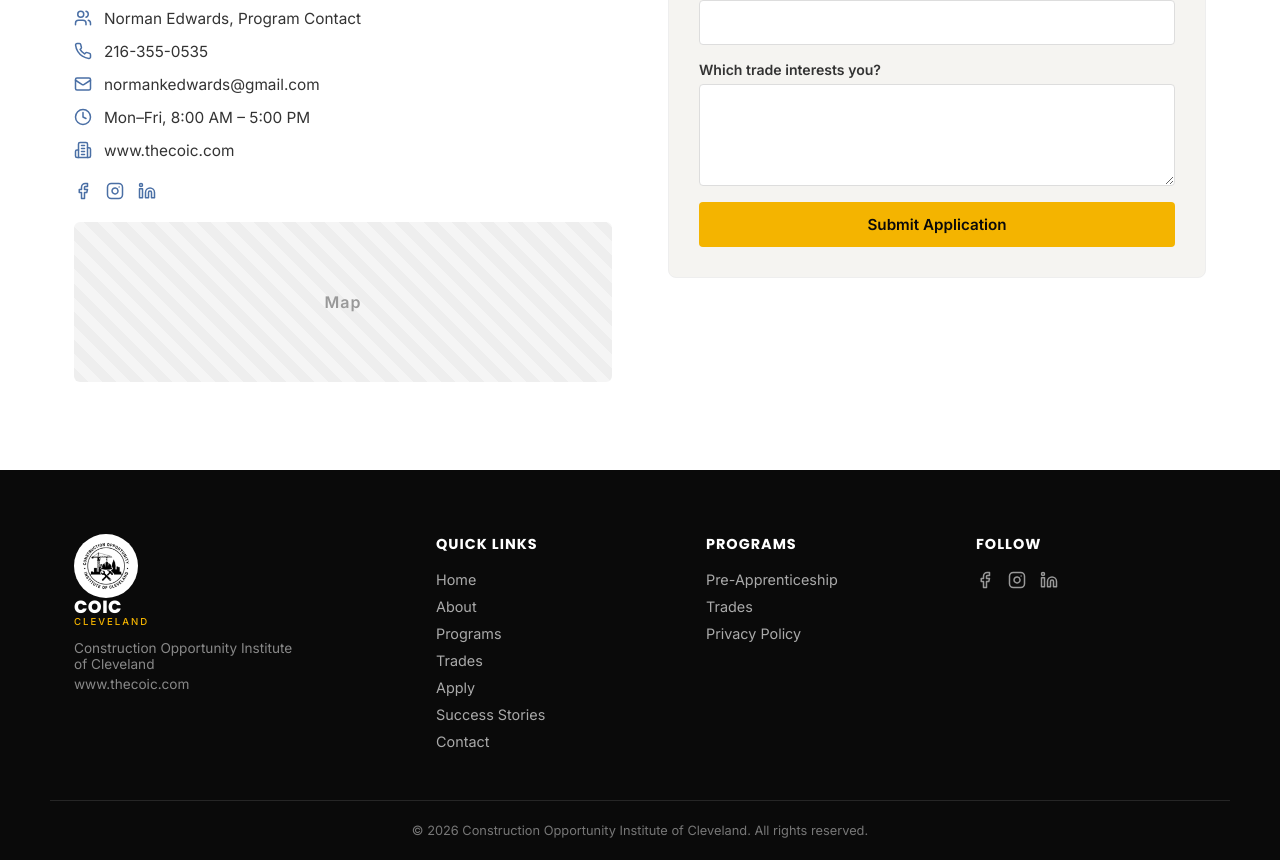
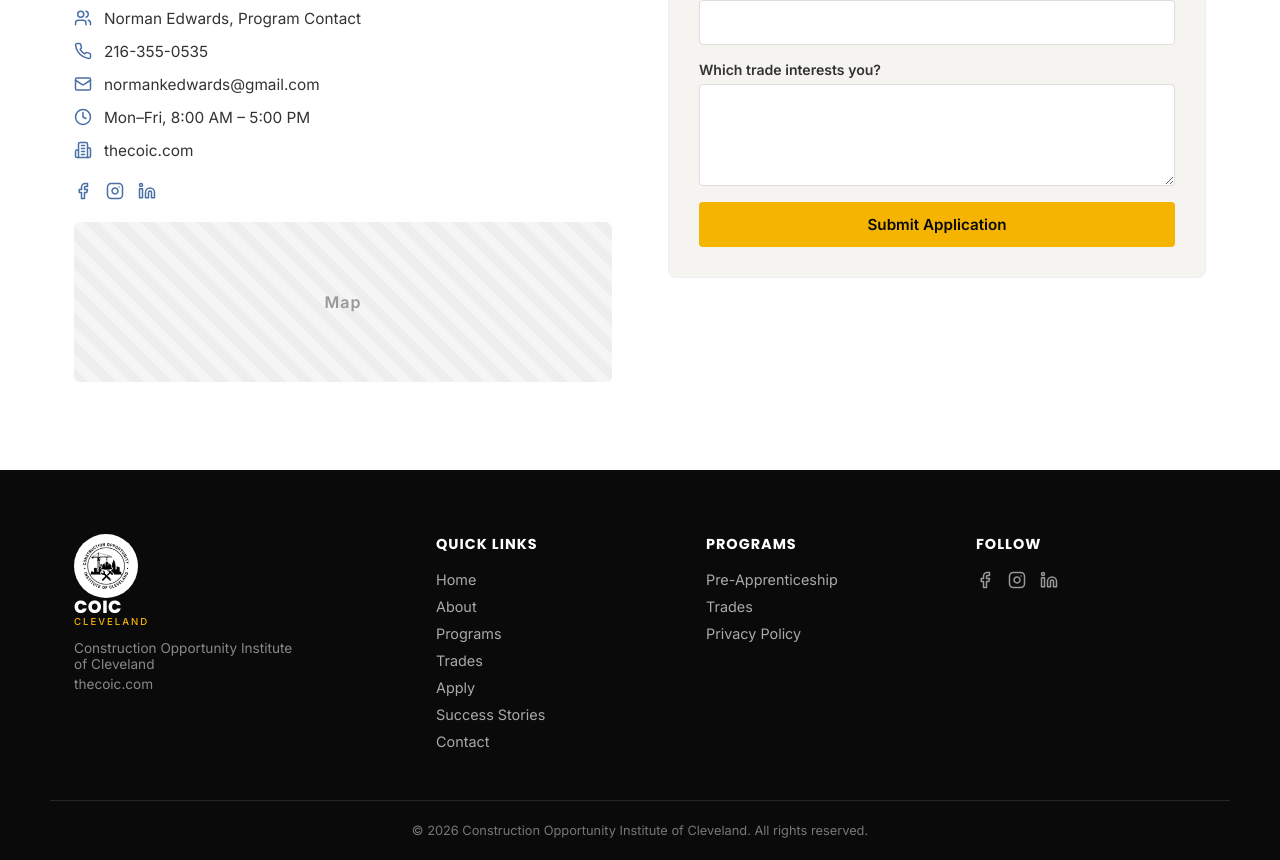
Before and after one commit to kashhhyyyy/coicwebsite, a Next.js app: page / in a window 1280 px wide. Shown: the part 7124-7984 px from the top of the page. Built offline with nearby package versions, Linux system fonts and the light colour scheme.

Commit message:
Change website URL format in page.jsx
Updated the website URL from 'www.thecoic.com' to 'thecoic.com' in multiple locations.

```diff
--- a/app/page.jsx
+++ b/app/page.jsx
@@ -562,7 +562,7 @@
                 <div><Phone size={18} color={COLORS.steel} /><span>216-355-0535</span></div>
                 <div><Mail size={18} color={COLORS.steel} /><span>normankedwards@gmail.com</span></div>
                 <div><Clock size={18} color={COLORS.steel} /><span>Mon–Fri, 8:00 AM – 5:00 PM</span></div>
-                <div><Building2 size={18} color={COLORS.steel} /><span>www.thecoic.com</span></div>
+                <div><Building2 size={18} color={COLORS.steel} /><span>thecoic.com</span></div>
               </div>
               <div className="coic-social">
                 <Facebook size={18} /><Instagram size={18} /><Linkedin size={18} />
@@ -632,7 +632,7 @@
               </span>
             </a>
             <p className="coic-footer-tagline">Construction Opportunity Institute of Cleveland</p>
-            <p className="coic-footer-tagline" style={{ marginTop: 4 }}>www.thecoic.com</p>
+            <p className="coic-footer-tagline" style={{ marginTop: 4 }}>thecoic.com</p>
           </div>
           <div>
             <h4>Quick Links</h4>
```
